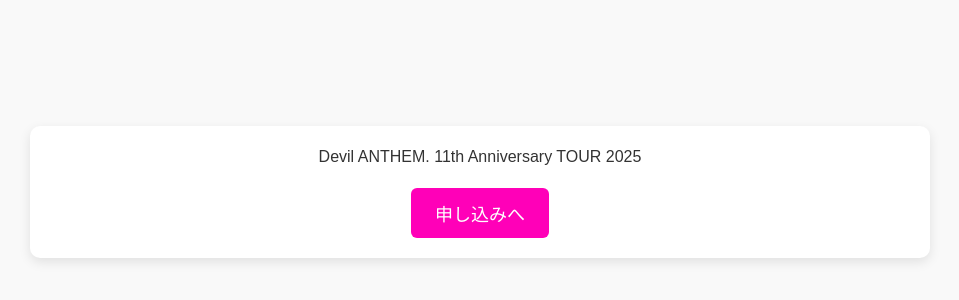
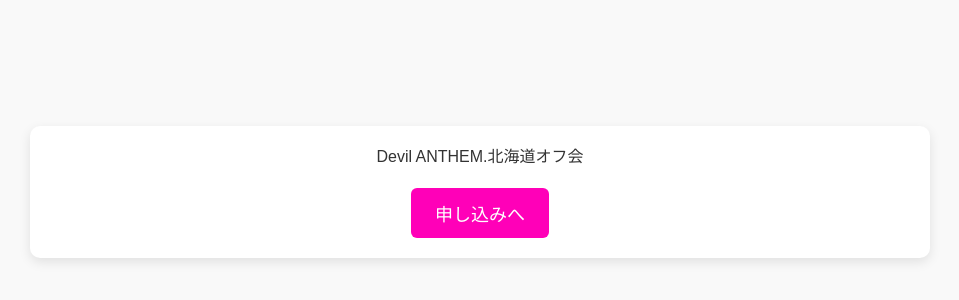
Before and after one commit to t6680842/form_hkd, a plain HTML site: page index.html in a window 1280 px wide. Shown: the part 228-528 px from the top of the page, without its empty margins (160-1119 px from the left). Drawn offline with Linux system fonts and the light colour scheme.

Commit message:
Add files via upload

```diff
--- a/index.html
+++ b/index.html
@@ -65,7 +65,7 @@
   <div class="container">
     <div class="card">
       <div class="description">
-        Devil ANTHEM. 11th Anniversary TOUR 2025
+        Devil ANTHEM.北海道オフ会
       </div>
       <form action="https://ticketdive.com/event/fc/devilanthem251108" method="post">
         <input type="hidden" name="keyword" value="yJHQHgW3">
```
